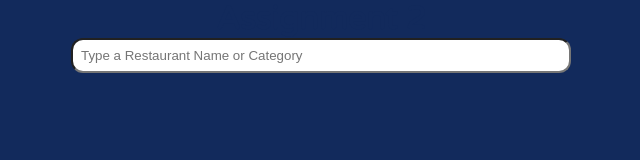
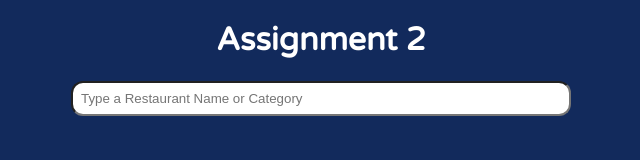
Before and after one commit to jojokimys/inst377-assignment2, a website: page public/index.html in a window 1280 px wide. Shown: the whole page, without its empty margins (319-959 px from the left). Drawn offline with Linux system fonts and the light colour scheme; no server answers.

Commit message:
title css

```diff
--- a/public/styles.css
+++ b/public/styles.css
@@ -11,7 +11,7 @@ h1 {
 .title {
 }
 
-h1, h2, p {
+h2, p {
     margin: 0;
     color: #122a5c;
 }
```
